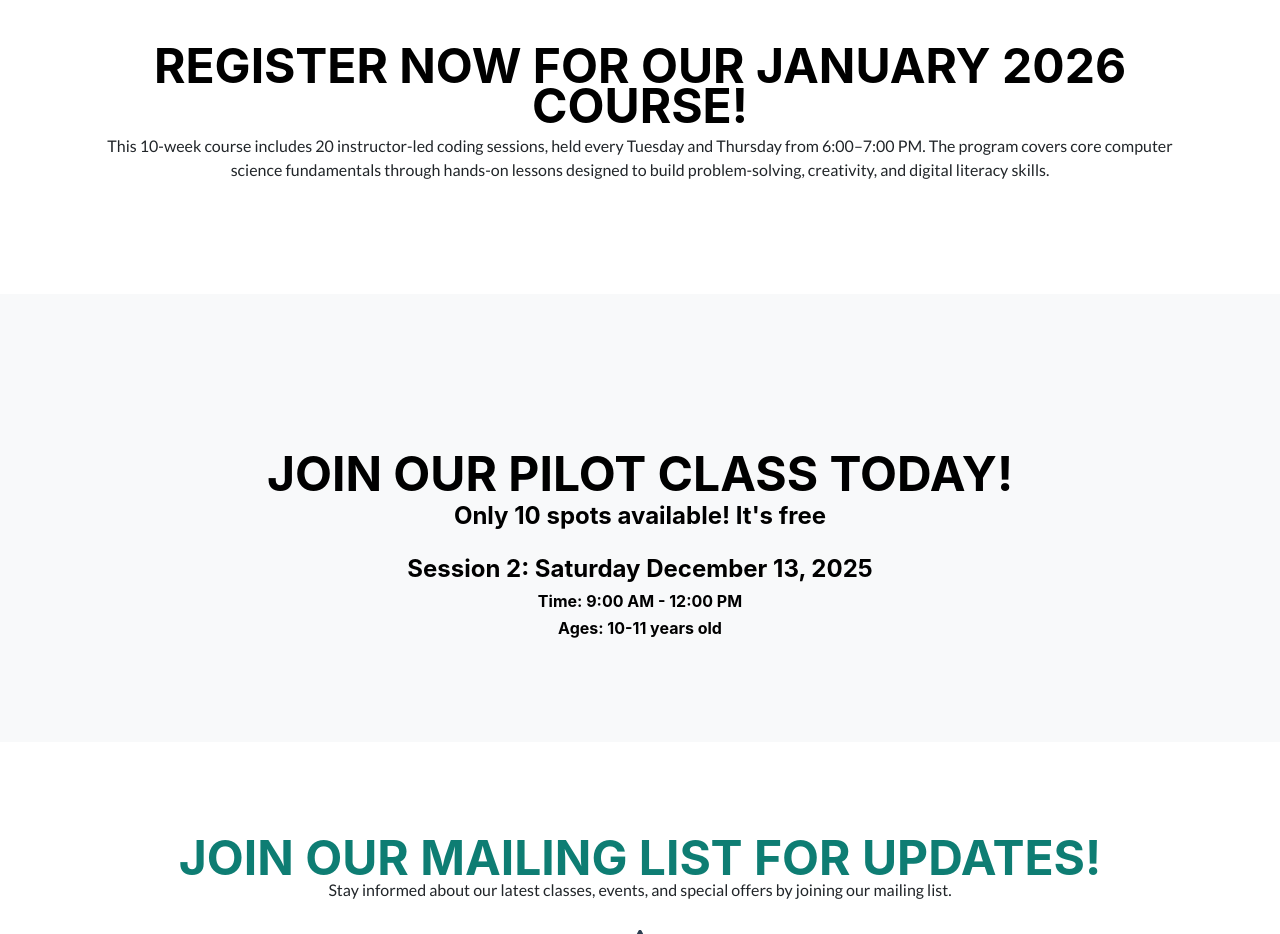
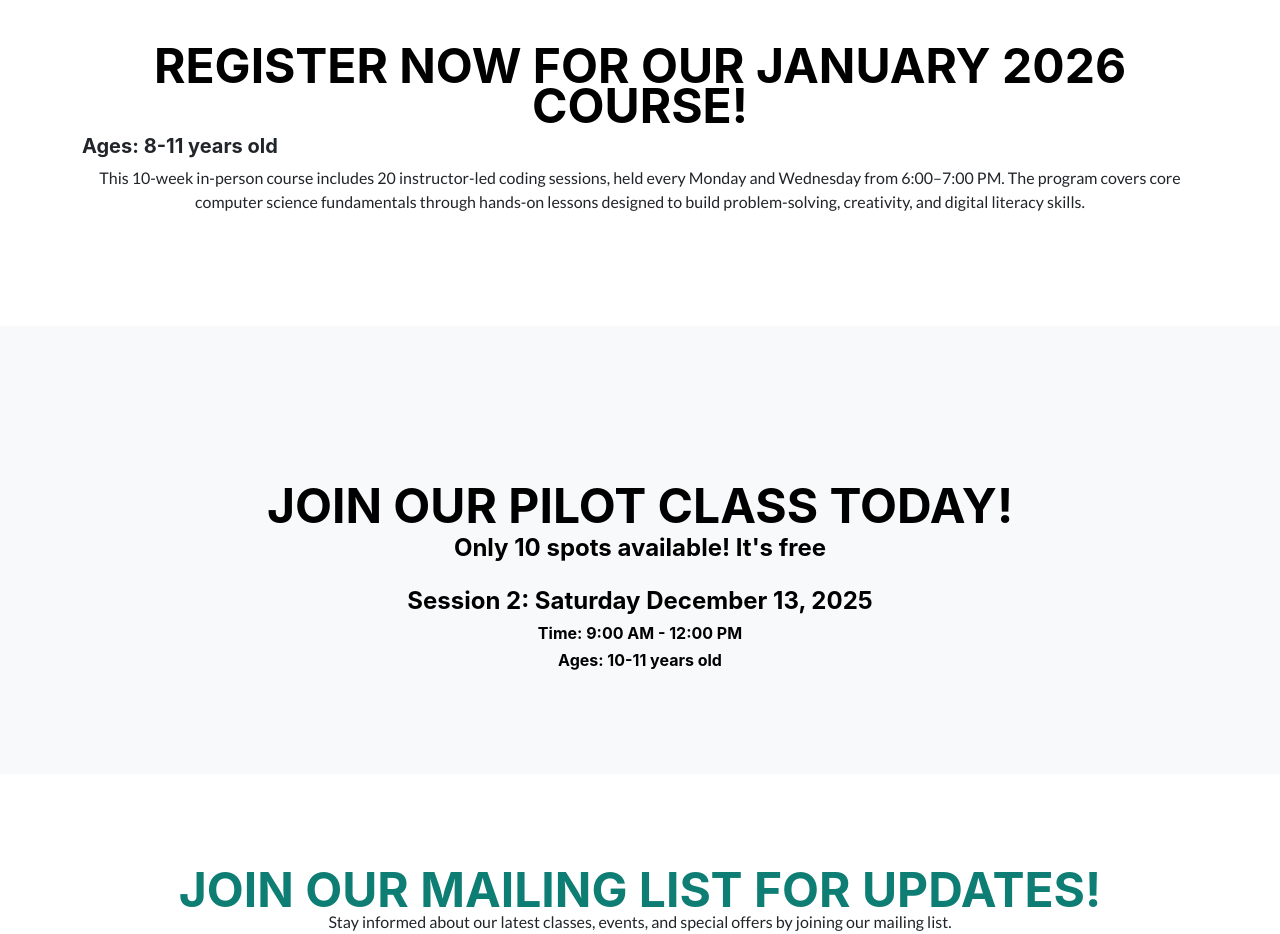
Before and after one commit to guer0157/geckode, a plain HTML site: page classes.html in a window 1280 px wide. Shown: the part 1240-2174 px from the top of the page. Drawn offline with nearby package versions, Linux system fonts and the light colour scheme; a script that the page names is missing; a web font is replaced by a local one.

Commit message:
set age range

```diff
--- a/classes.html
+++ b/classes.html
@@ -742,11 +742,13 @@
         <h2 class="page-section-heading text-center text-uppercase text-black">
           Register now for our January 2026 course!
         </h2>
+        <h5>Ages: 8-11 years old</h5>
         <p class="text-center">
-          This 10-week course includes 20 instructor-led coding sessions, held
-          every Tuesday and Thursday from 6:00–7:00 PM. The program covers core
-          computer science fundamentals through hands-on lessons designed to
-          build problem-solving, creativity, and digital literacy skills.
+          This 10-week in-person course includes 20 instructor-led coding
+          sessions, held every Monday and Wednesday from 6:00–7:00 PM. The
+          program covers core computer science fundamentals through hands-on
+          lessons designed to build problem-solving, creativity, and digital
+          literacy skills.
         </p>
       </div>
       <div class="text-center">
```
